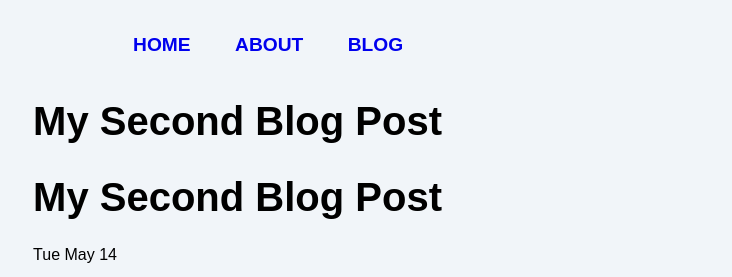
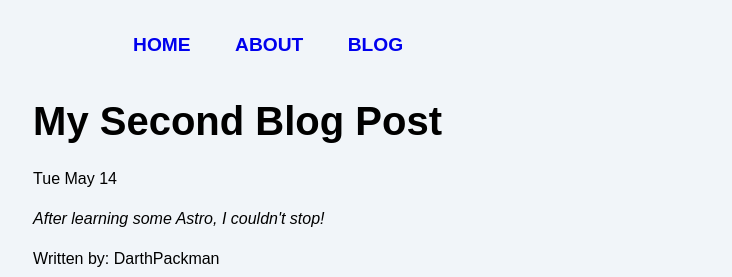
Before and after one commit to DarthPackman/COMP4910, an Astro site: page /posts/post-2 in a window 1280 px wide. Shown: the top 277 px of the page, without its empty margins (267-999 px from the left). Built offline with nearby package versions, Linux system fonts and the light colour scheme; Astro itself is replaced by a stand-in of ours.

Commit message:
removed double title

```diff
--- a/src/layouts/MarkdownPostLayout.astro
+++ b/src/layouts/MarkdownPostLayout.astro
@@ -3,7 +3,6 @@ import BaseLayout from './BaseLayout.astro';
 const { frontmatter } = Astro.props;
 ---
 <BaseLayout pageTitle={frontmatter.title}>
-    <h1>{frontmatter.title}</h1>
     <p>{frontmatter.pubDate.toString().slice(0,10)}</p>
     <p><em>{frontmatter.description}</em></p>
     <p>Written by: {frontmatter.author}</p>
```
